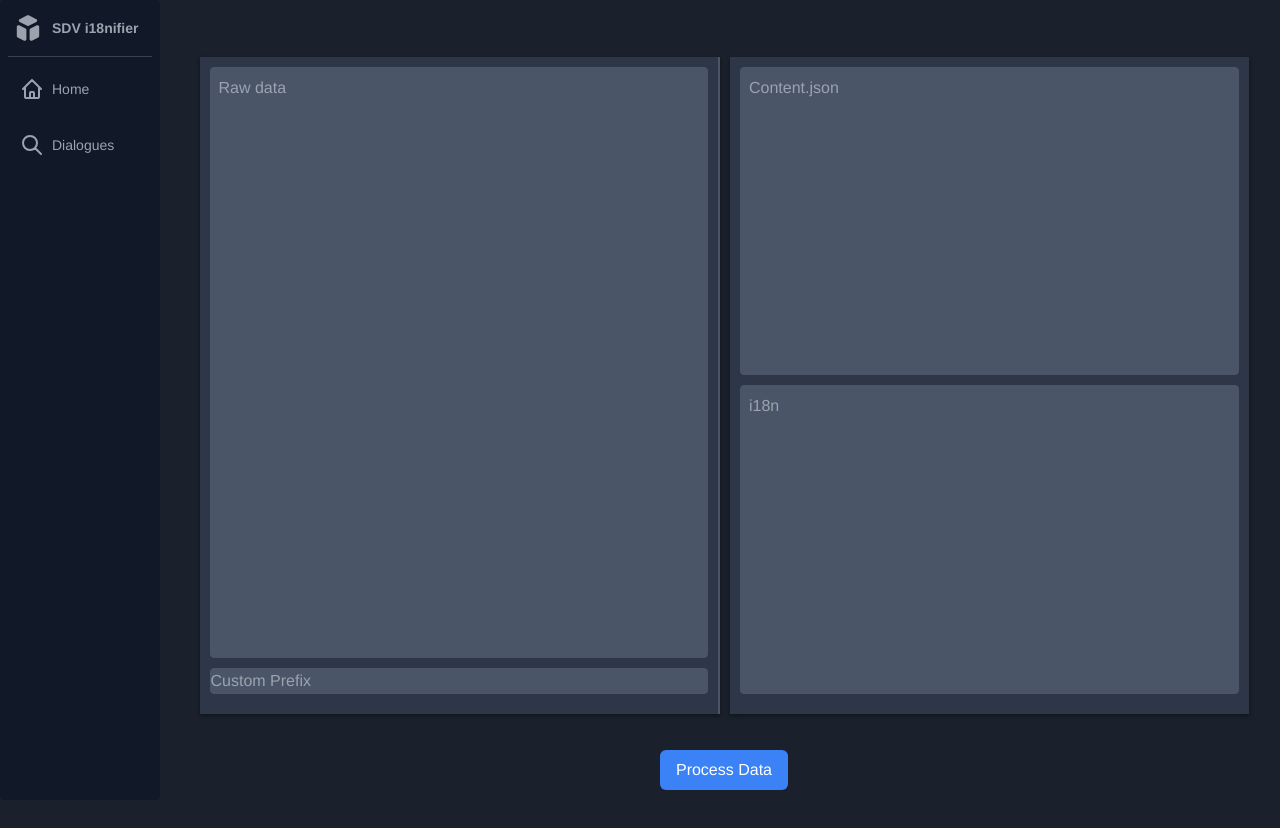
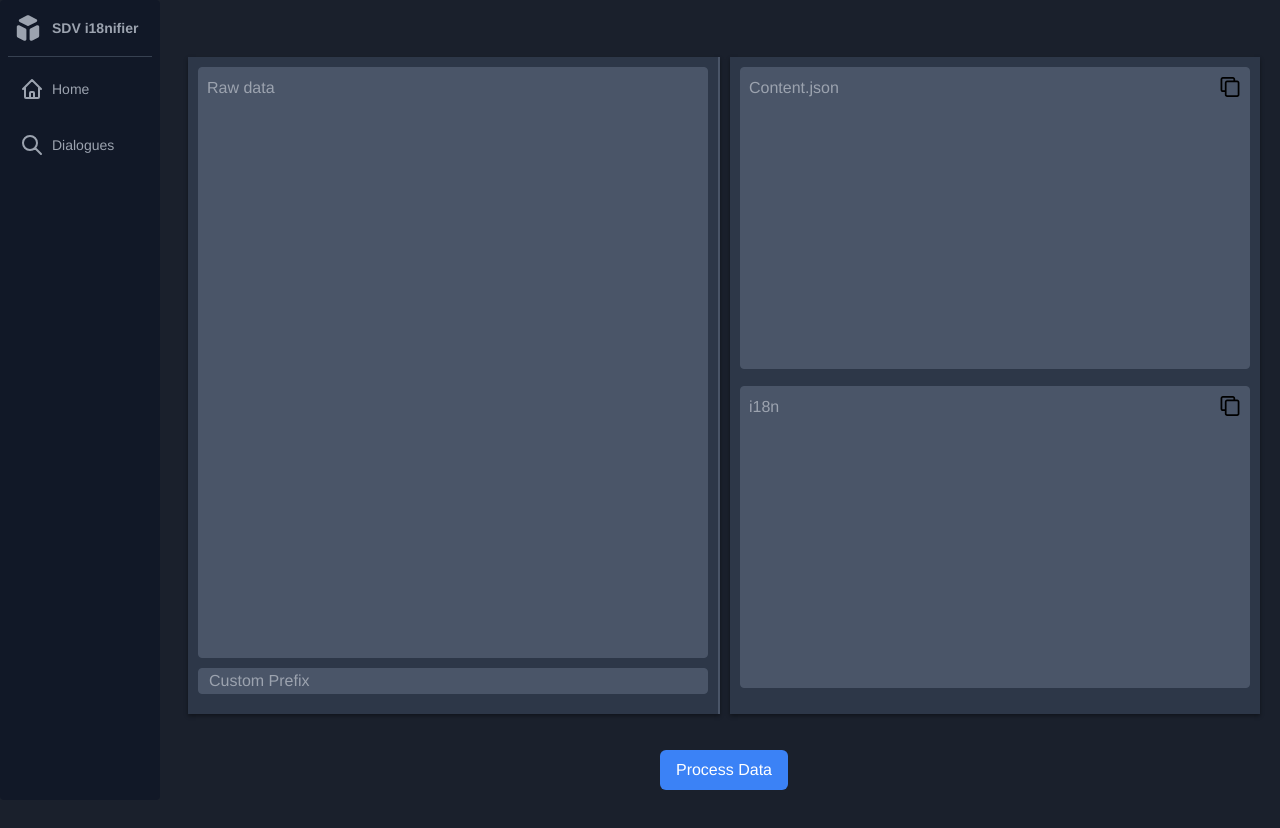
Before and after one commit to Nom0ri/sdv-i18nifier-app, a Vue app: page /sdv-i18nifier-app/dialogues in a window 1280 px wide. Shown: the top 828 px of the page. Built offline with nearby package versions, Linux system fonts and the light colour scheme.

Commit message:
feat: copy button & wrong input error handling

```diff
--- a/src/style.scss
+++ b/src/style.scss
@@ -54,6 +54,16 @@ body {
     flex-direction: column;
 }
 
+.copy-button-placement {
+    position: relative;
+}
+
+.copy-button-placement textarea {
+    width: 100%;
+    height: 37.8vh;
+    padding-right: 40px;
+}
+
 .input-field {
     flex: 1;
     width: 100%;
@@ -78,6 +88,10 @@ body {
     overflow: auto;
     background-color: #4a5568;
 }
+
+.prefix-field::placeholder {
+    padding-left: 10px;
+  }
 
 .button-container {
     margin-bottom: 30px;
@@ -127,14 +141,27 @@ body {
 
 .home {
     /* Use the following styles to make the content fill the whole page */
-    height: 100vh; /* Make the content take the full height of the viewport */
+    height: 100vh;
+    /* Make the content take the full height of the viewport */
     display: flex;
     flex-direction: column;
     align-items: center;
-    padding: 20px; /* Add some padding for spacing */
-  }
+    padding: 20px;
+    /* Add some padding for spacing */
+}
 
 .logo {
-    width: 220px; /* Update the width to your desired value */
-    height: 220px; /* Update the height to your desired value */
+    width: 220px;
+    /* Update the width to your desired value */
+    height: 220px;
+    /* Update the height to your desired value */
 }
+
+.copy-button {
+    position: absolute;
+    top: 10px;
+    right: 10px;
+    width: 20px;
+    height: 20px;
+    cursor: pointer;
+}
--- a/src/views/DialoguePage.vue
+++ b/src/views/DialoguePage.vue
@@ -8,9 +8,17 @@
       </div>
       <div class="input-container right">
         <!-- Right input fields -->
-        <textarea class="input-field" placeholder="Content.json" id="content-field" readonly
-          v-model="contentText"></textarea>
-        <textarea class="input-field" placeholder="i18n" id="i18n-field" readonly v-model="i18nText"></textarea>
+        <div class="copy-button-placement">
+          <textarea class="input-field button-padding" placeholder="Content.json" id="content-field" readonly
+            v-model="contentText"></textarea>
+          <img class="copy-button" @click="copyToClipboard('content-field')" src="../assets/copy-icon.svg"
+            alt="Copy Content" />
+        </div>
+        <div class="copy-button-placement">
+          <textarea class="input-field button-padding" placeholder="i18n" id="i18n-field" readonly
+            v-model="i18nText"></textarea>
+          <img class="copy-button" @click="copyToClipboard('i18n-field')" src="../assets/copy-icon.svg" alt="Copy i18n" />
+        </div>
       </div>
     </div>
     <div class="button-container">
@@ -36,9 +44,16 @@ export default {
       const checkRegex = /\|inputSeparator/g;
       const checks = inputString.match(checkRegex);
       const count = checks ? checks.length : 0;
+      const mixRegex = /"(.*?)":/g;
+      const mixes = inputString.match(mixRegex);
+      const mixCount = mixes ? mixes.length : 0;
 
       if (count > 1) {
         this.contentText = 'Input only one line of random dialogue';
+        this.i18nText = 'I\'m too lazy to figure out a way for it to work... sorry';
+        return false;
+      } else if (count === 1 && mixCount > 1) {
+        this.contentText = 'Don\'t mix random and regular dialogue';
         this.i18nText = 'I\'m too lazy to figure out a way for it to work... sorry';
         return false;
       } else {
@@ -179,6 +194,14 @@ export default {
         await this.processDataWithoutSeparator(cuts);
       }
     },
+
+    // Method to copy text from the textarea to clipboard
+    copyToClipboard(textAreaId) {
+      const textArea = document.getElementById(textAreaId);
+      textArea.select();
+      document.execCommand('copy');
+      window.getSelection().removeAllRanges();
+    },
   },
 };
 </script>
```
Also changed, not shown: src/assets/copy-icon.svg (added).
